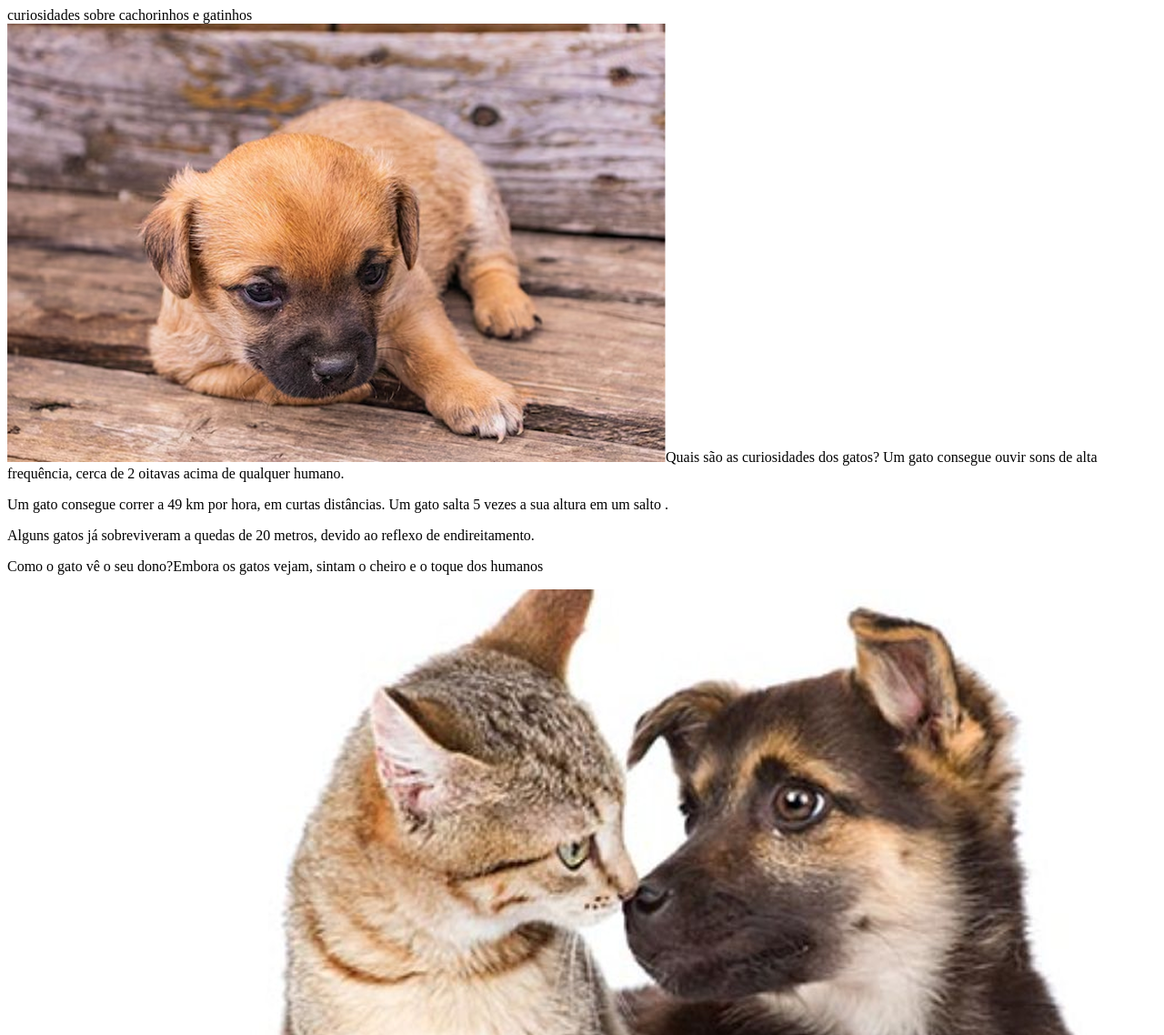
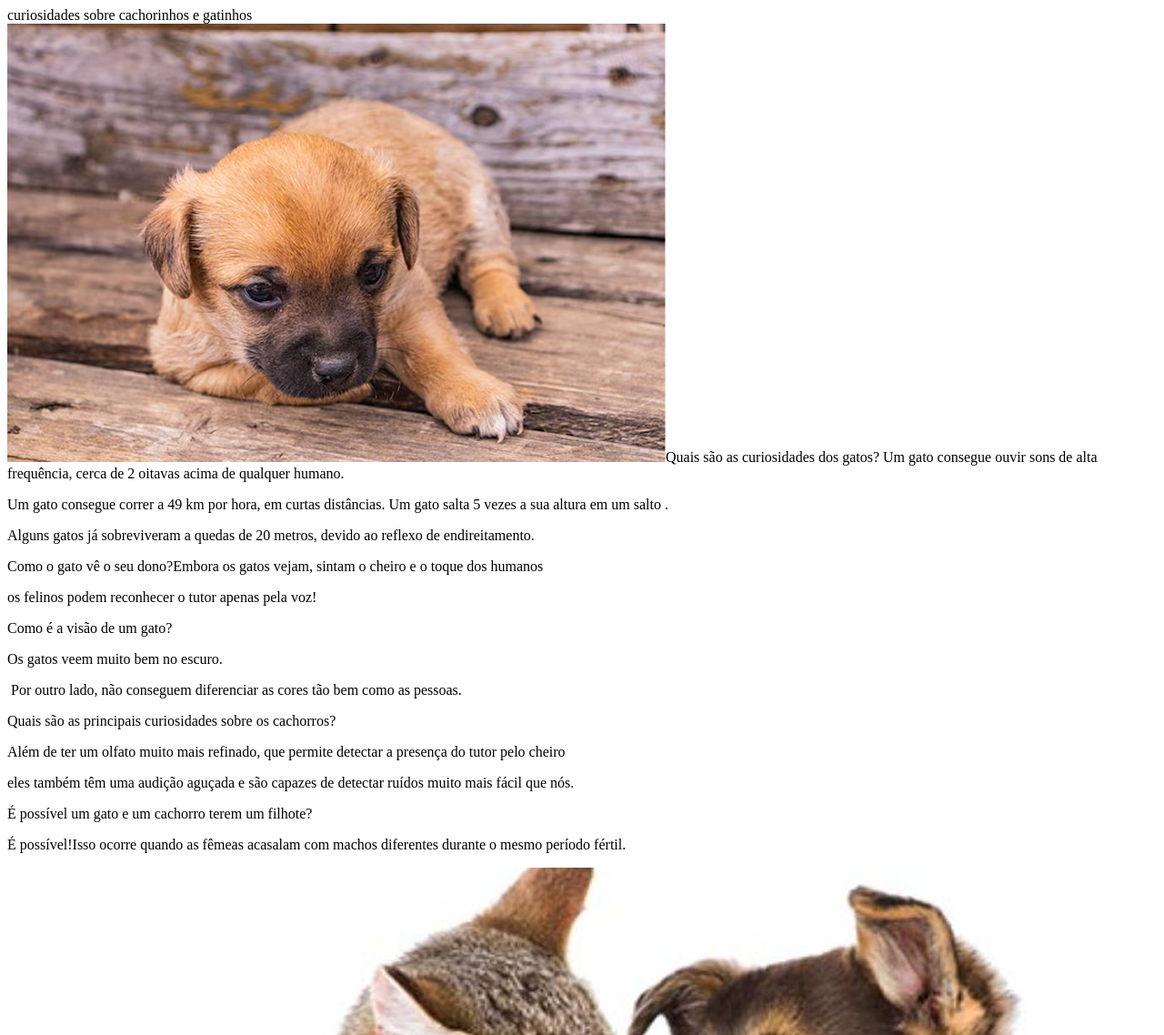
Before and after one commit to Florao20/matematica-2-2025, a plain HTML site: page index.html in a window 1280 px wide. Shown: the top 1138 px of the page at 91% size. Drawn offline with Linux system fonts and the light colour scheme.

Commit message:
colocadi escrita

```diff
--- a/index.html
+++ b/index.html
@@ -15,6 +15,15 @@
        um salto .</p>
        <p>Alguns gatos já sobreviveram a quedas de 20 metros, devido ao reflexo de endireitamento.</p>
        <p>Como o gato vê o seu dono?Embora os gatos vejam, sintam o cheiro e o toque dos humanos</p>
+       <p>os felinos podem reconhecer o tutor apenas pela voz!</p>
+       <p>Como é a visão de um gato?</p>
+       <p>Os gatos veem muito bem no escuro.</p>
+       <p> Por outro lado, não conseguem diferenciar as cores tão bem como as pessoas.</p>
+       <p>Quais são as principais curiosidades sobre os cachorros?</p>
+       <p>Além de ter um olfato muito mais refinado, que permite detectar a presença do tutor pelo cheiro</p>
+       <p>eles também têm uma audição aguçada e são capazes de detectar ruídos muito mais fácil que nós.</p>
+       <p>É possível um gato e um cachorro terem um filhote?</p>
+       <p>É possível!Isso ocorre quando as fêmeas acasalam com machos diferentes durante o mesmo período fértil.</p>
     <img src="gato-e-cachorro 1 (1).png"
 </body>
 </html>
```
Also changed, not shown: style.css (added).
